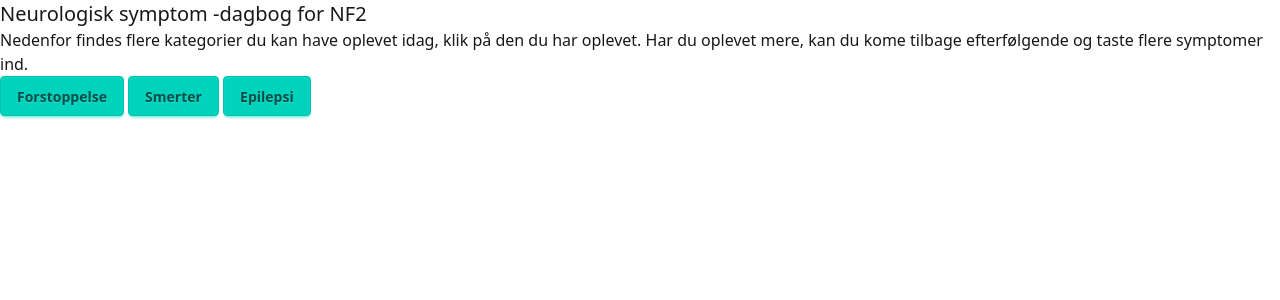
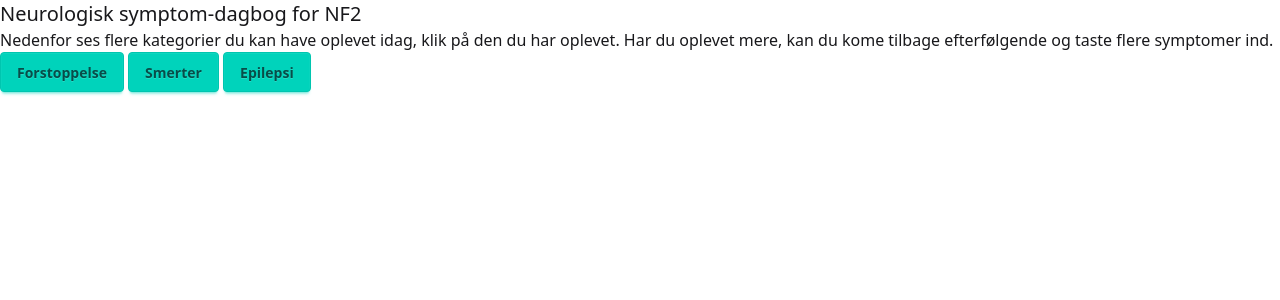
Before and after one commit to MathildeH01/Neurodagbog2025, a SvelteKit app: page /symptomer in a window 1280 px wide. Shown: the top 300 px of the page. Built offline with nearby package versions, Linux system fonts and the light colour scheme.

Commit message:
Update +page.svelte

```diff
--- a/src/routes/symptomer/+page.svelte
+++ b/src/routes/symptomer/+page.svelte
@@ -4,8 +4,8 @@
   }
 </script>
 
-<h2 class="text-xl">Neurologisk symptom -dagbog for NF2</h2>
-<p> Nedenfor findes flere kategorier du kan have oplevet idag, klik på den du har oplevet. Har du oplevet mere, kan du kome tilbage efterfølgende og taste flere symptomer ind. </p>
+<h2 class="text-xl">Neurologisk symptom-dagbog for NF2</h2>
+<p> Nedenfor ses flere kategorier du kan have oplevet idag, klik på den du har oplevet. Har du oplevet mere, kan du kome tilbage efterfølgende og taste flere symptomer ind. </p>
 
 <button class="btn btn-accent" on:click={btnclick}>Forstoppelse</button>
 <button class="btn btn-accent" on:click={btnclick}>Smerter</button>
```
